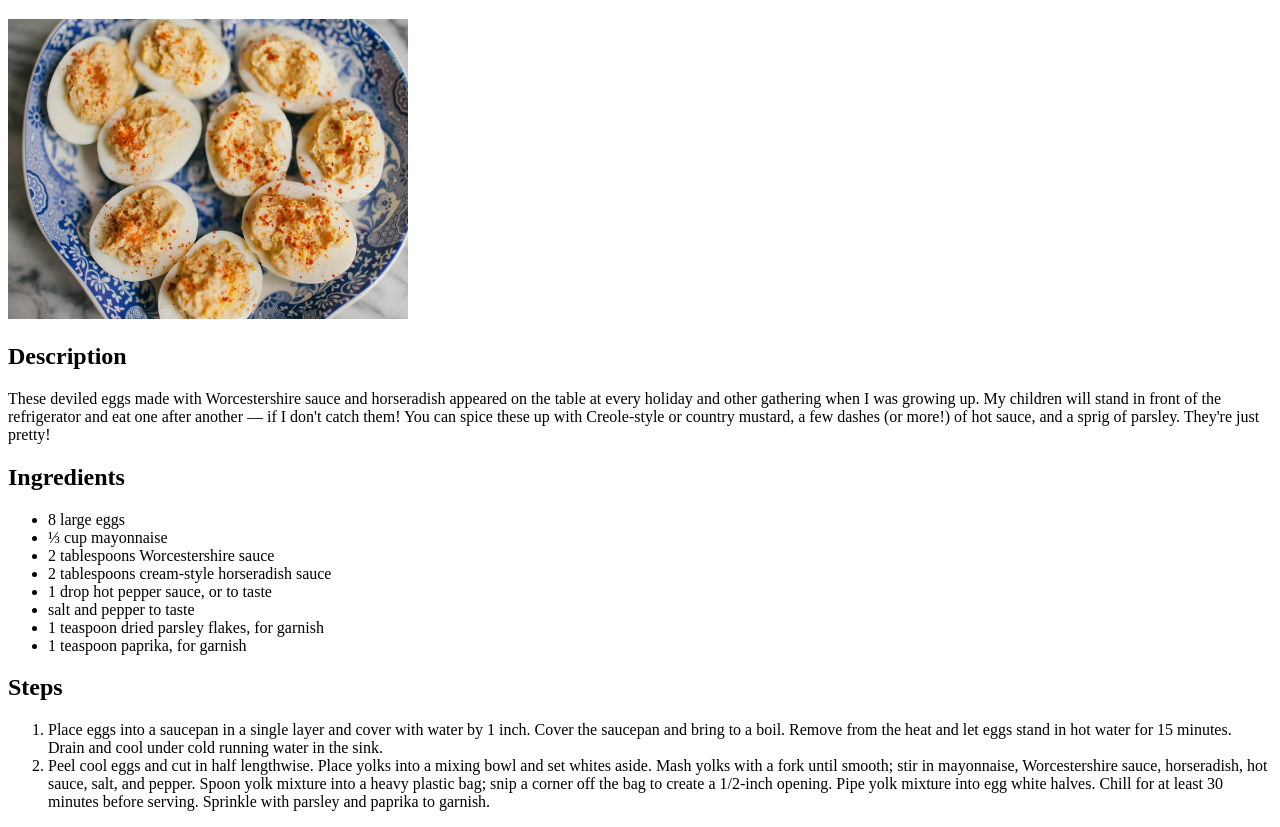
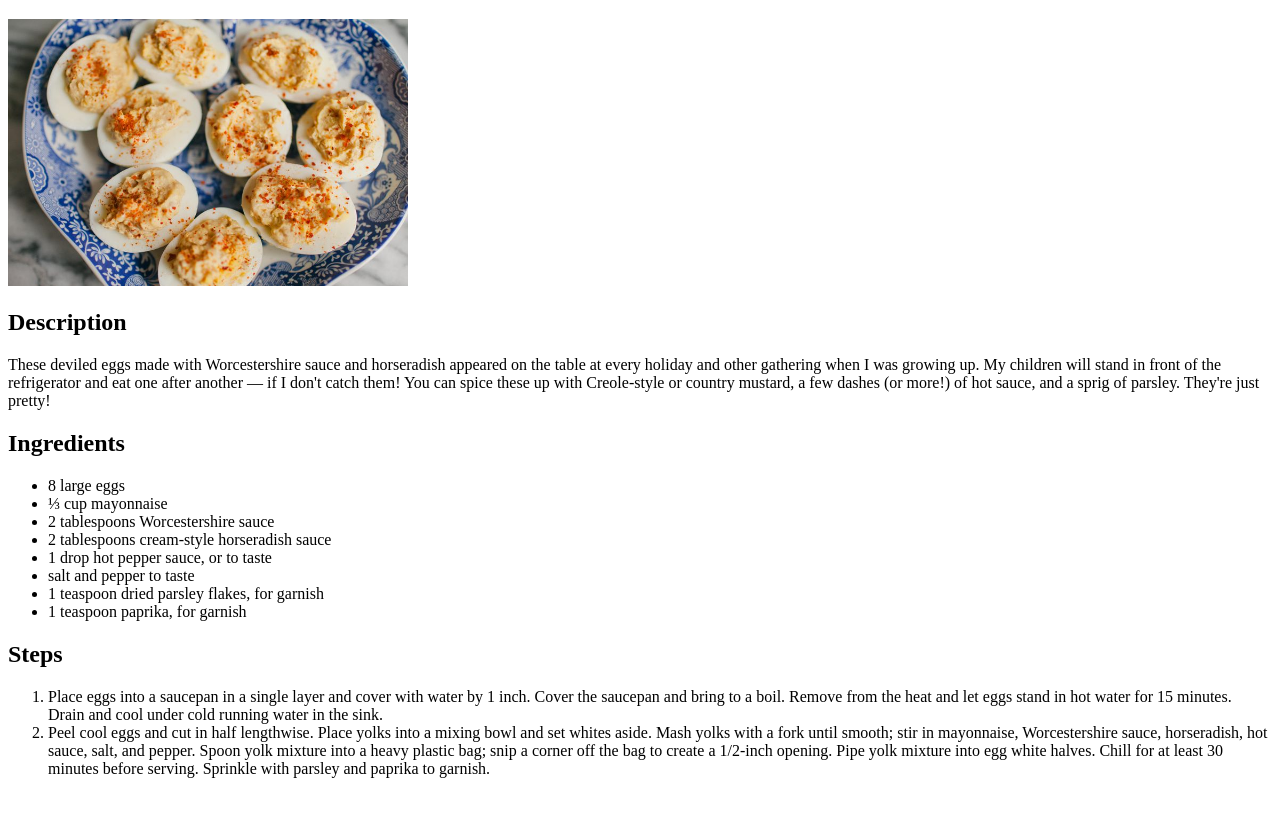
Before and after one commit to GeorgiyKovalevskiy/odin-recipes, a plain HTML site: page recipes/PerfectDeviledEggs.html in a window 1280 px wide. Shown: the part 61-888 px from the top of the page. After the commit the page ends 855 px from the top, so only its background shows below. Drawn offline with Linux system fonts and the light colour scheme.

Commit message:
correct deviled eggs image size

```diff
--- a/recipes/PerfectDeviledEggs.html
+++ b/recipes/PerfectDeviledEggs.html
@@ -7,7 +7,7 @@
 </head>
 <body>
     <h1>Perfect Deviled Eggs</h1>
-    <img src="./images/eggs on the plate.jpeg" alt="eggs on the plate" width="400" height="300">
+    <img src="./images/eggs on the plate.jpeg" alt="eggs on the plate" width="400" height="auto">
     <h2>Description</h2>
     <p>These deviled eggs made with Worcestershire sauce and horseradish appeared on the table at every holiday and other gathering when I was growing up. My children will stand in front of the refrigerator and eat one after another — if I don't catch them! You can spice these up with Creole-style or country mustard, a few dashes (or more!) of hot sauce, and a sprig of parsley. They're just pretty!</p>
     <h2>Ingredients</h2>
```
